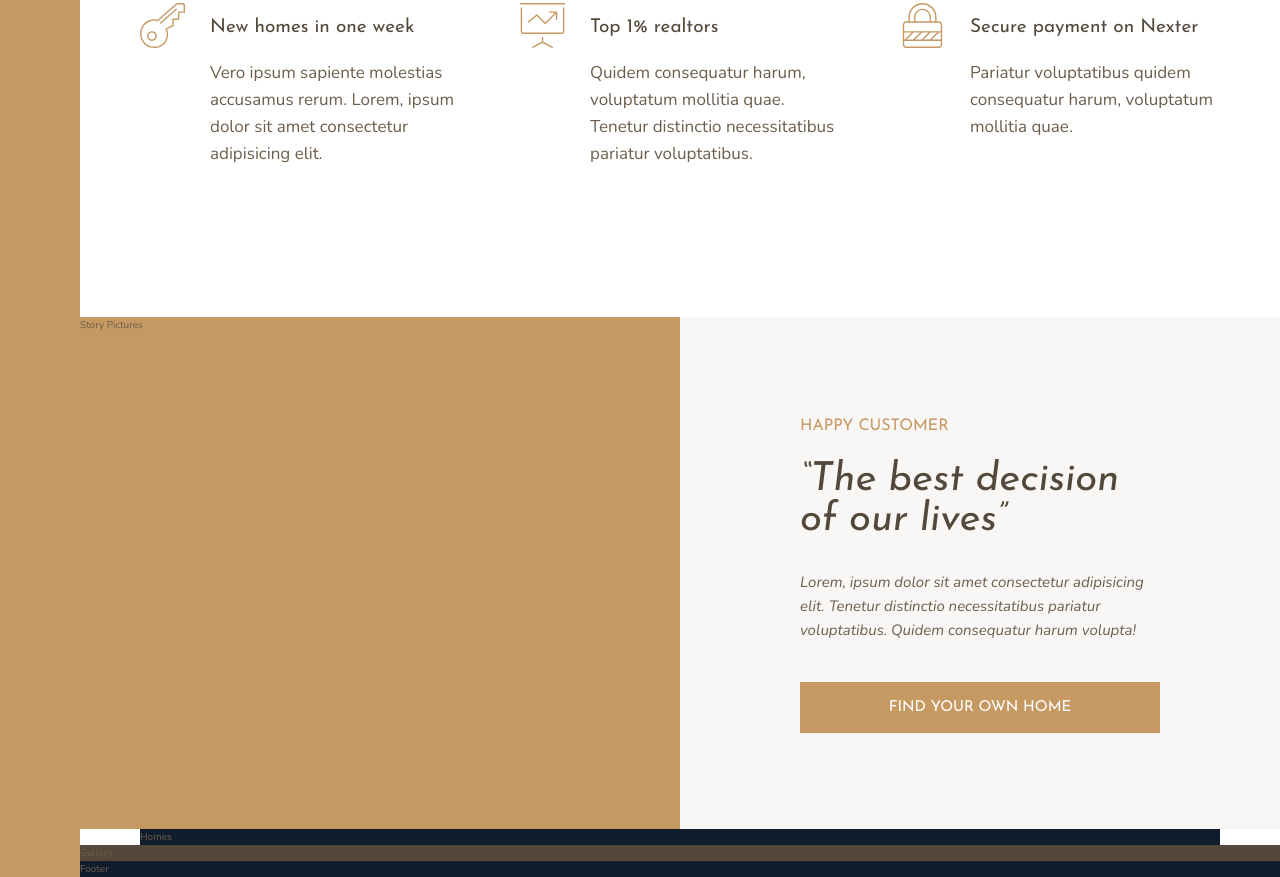
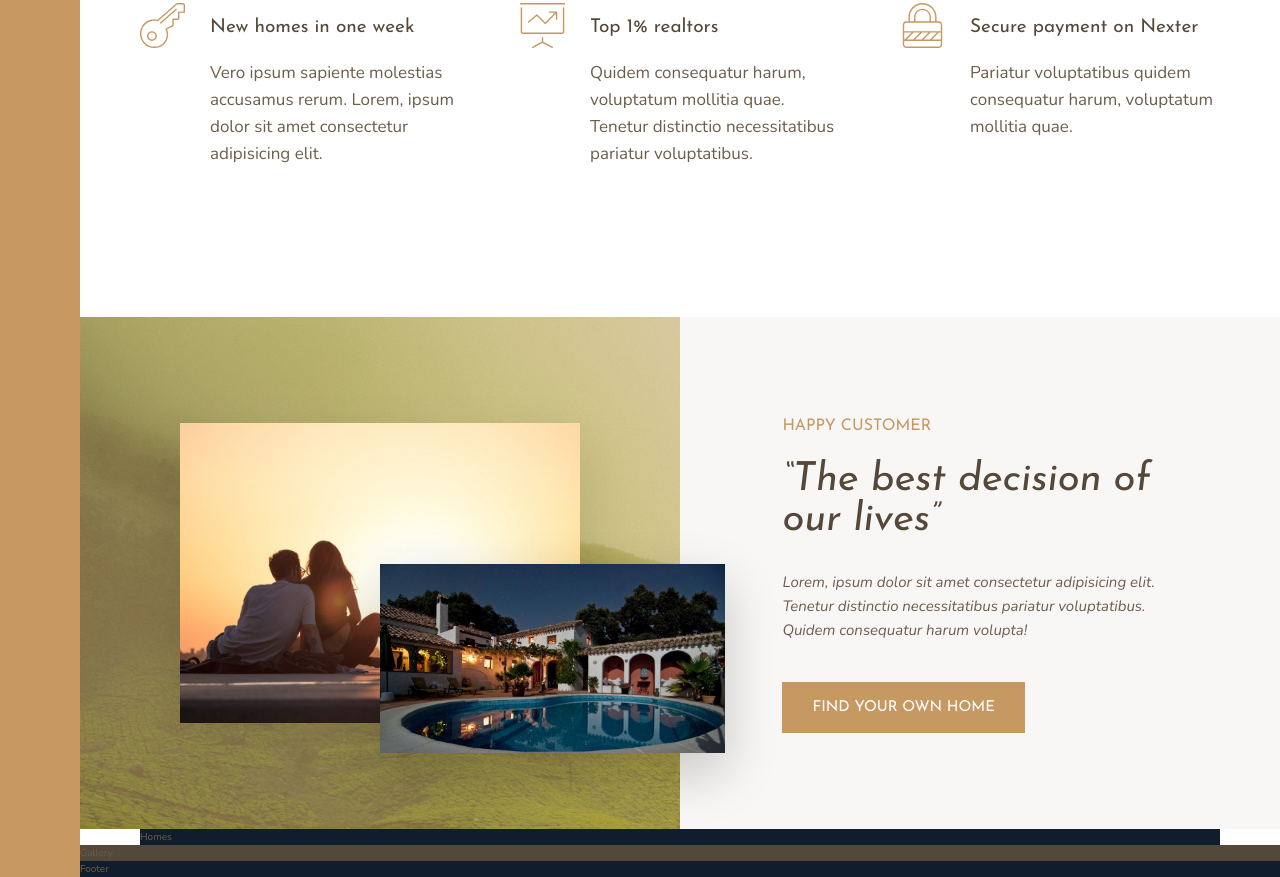
Before and after one commit to kbuicuong/nexter, a website: page index.html in a window 1280 px wide. Shown: the part 991-1868 px from the top of the page. Drawn offline with nearby package versions, Linux system fonts and the light colour scheme.

Commit message:
Finished the story section

```diff
--- a/index.html
+++ b/index.html
@@ -70,7 +70,8 @@
         </section>
 
         <div class="story__pictures">
-            Story Pictures
+            <img src="img/story-1.jpeg" alt="Couple with new house" class="story__img--1">
+            <img src="img/story-2.jpeg" alt="New house" class="story__img--2">
         </div>
 
         <div class="story__content">
--- a/sass/_story.scss
+++ b/sass/_story.scss
@@ -3,16 +3,38 @@
     &__pictures{
         background-color: $color-primary;
         grid-column: full-start / col-end 4;
+        background-image: linear-gradient(rgba($color-primary, .5), rgba($color-primary, .5)), url(../img/back.jpg);
+
+        display: grid;
+        grid-template-rows: repeat(6, 1fr);
+        grid-template-columns: repeat(6, 1fr);
+        align-items: center;
+    }
+
+    &__img--1{
+        width: 100%;
+        grid-row: 2 / 6;
+        grid-column: 2 / 6;
+        box-shadow: 0 2rem 5rem rgba(#000, .1);
+    }
+
+    &__img--2{
+        width: 115%;
+        grid-row: 4 / 6;
+        grid-column: 4 / 7;
+        z-index: 20;
+        box-shadow: 0 2rem 5rem rgba(#000, .2);
     }
 
     &__content{
         background-color: $color-grey-light-1;
         grid-column: col-start 5 / full-end;
 
-        padding: 6rem 12rem;
+        padding: 6rem 8vw;
         display:flex;
         flex-direction: column;
         justify-content: center;
+        align-items: flex-start;
     }
 
     &__text{
```
Also changed, not shown: css/style.css.
